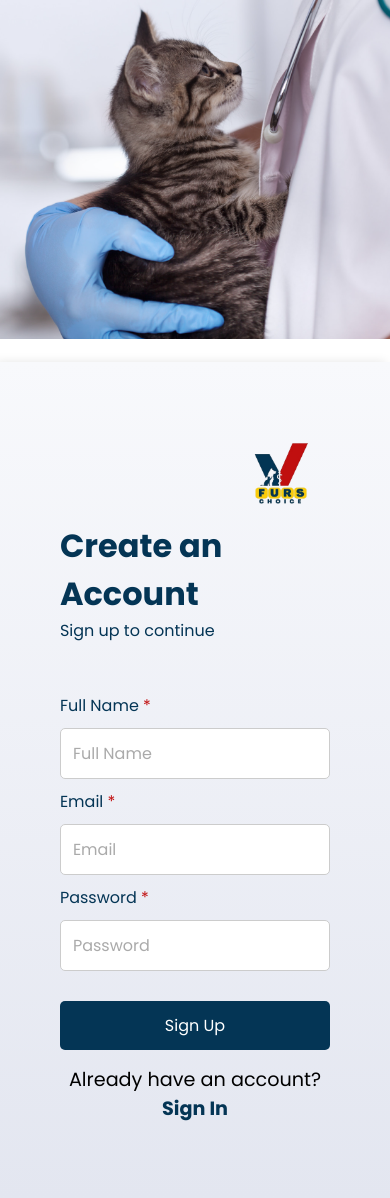
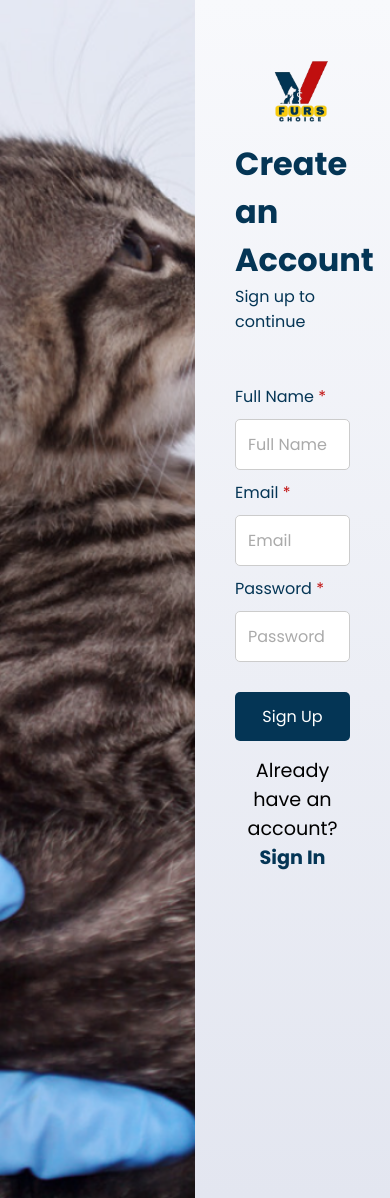
Before and after one commit to andrea-acuna/andrea-acuna.github.io, a PHP site: page /sign-up.html in a window 390 px wide. Run offline with PHP 8.4, Linux system fonts and the light colour scheme.

Commit message:
Update fc-style.css

```diff
--- a/fc-style.css
+++ b/fc-style.css
@@ -2,27 +2,28 @@
     margin: 0;
     padding: 0;
     box-sizing: border-box;
-    font-family: Poppins, Arial;
+    font-family: Poppins, Arial, sans-serif;
 }
 
 body, html {
     width: 100vw;
     height: 100vh;
-    overflow-x: hidden;
-    overflow-y: auto;
+    overflow: auto;
 }
 
 .container {
     display: flex;
-    flex-wrap: wrap;
+    flex-wrap: nowrap;
     width: 100%;
-    min-height: 100vh;
+    min-height: 100%;
 }
 
 .bg-img {
-    flex: 1;
-    min-width: 50%;
+    width: 50%;
     height: 100vh;
+    position: fixed;
+    top: 0;
+    left: 0;
     overflow: hidden;
 }
 
@@ -34,7 +35,8 @@ body, html {
 
 .login {
     flex: 1;
-    min-width: 40%;
+    width: 50%;
+    margin-left: 50%;
     display: flex;
     flex-direction: column;
     padding: 40px;
@@ -102,7 +104,6 @@ input::placeholder {
     text-decoration: underline;
 }
 
-
 .login-btn {
     width: 100%;
     padding: 12px;
@@ -145,20 +146,3 @@ input::placeholder {
 input.invalid {
     border: 2px solid red;
 }
-
-@media (max-width: 1024px) {
-    .container {
-        flex-direction: column;
-    }
-
-    .bg-img {
-        width: 100%;
-        height: 40vh;
-    }
-
-    .login {
-        width: 100%;
-        height: auto;
-        padding: 5vh;
-    }
-}
```
